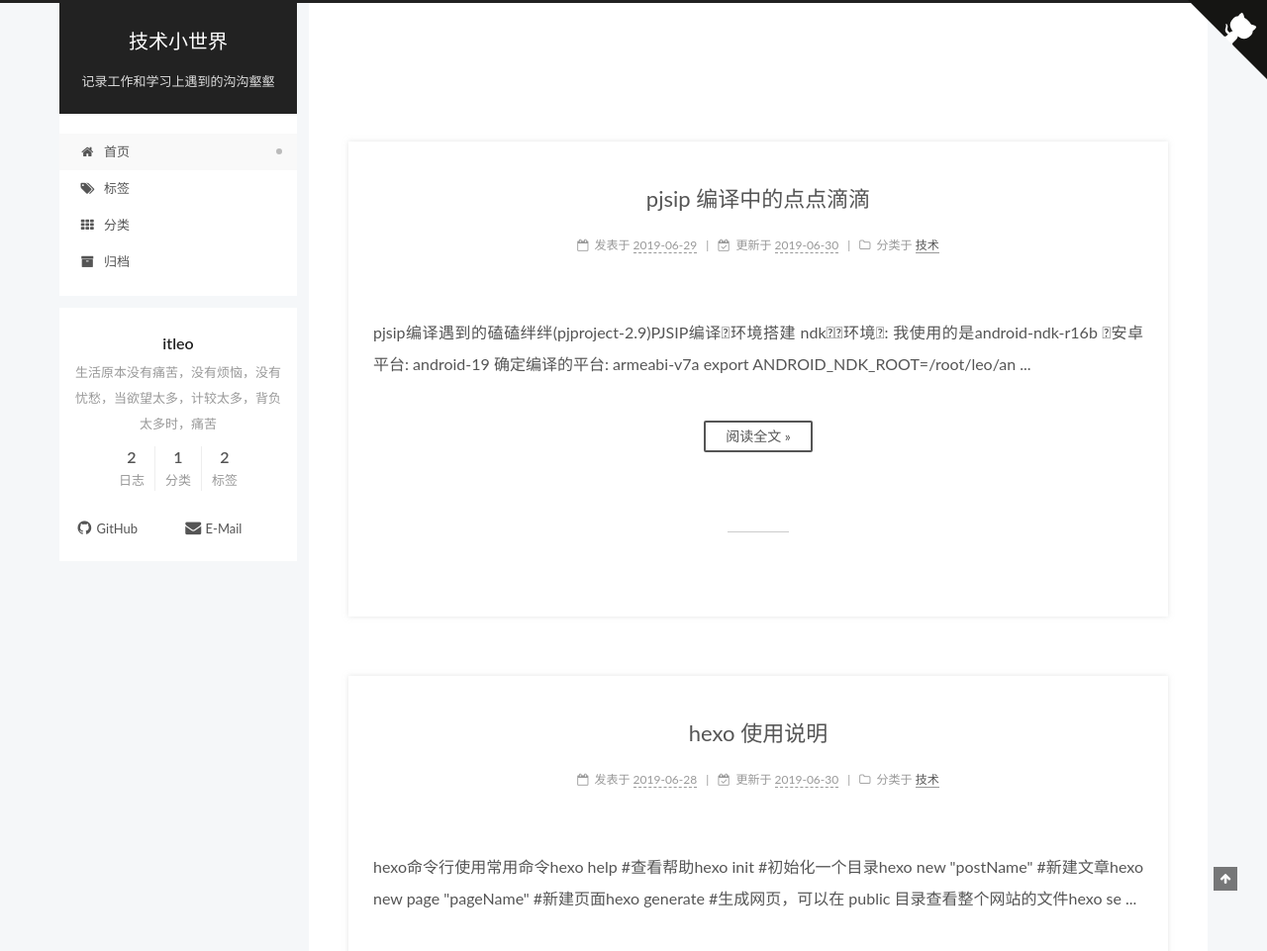
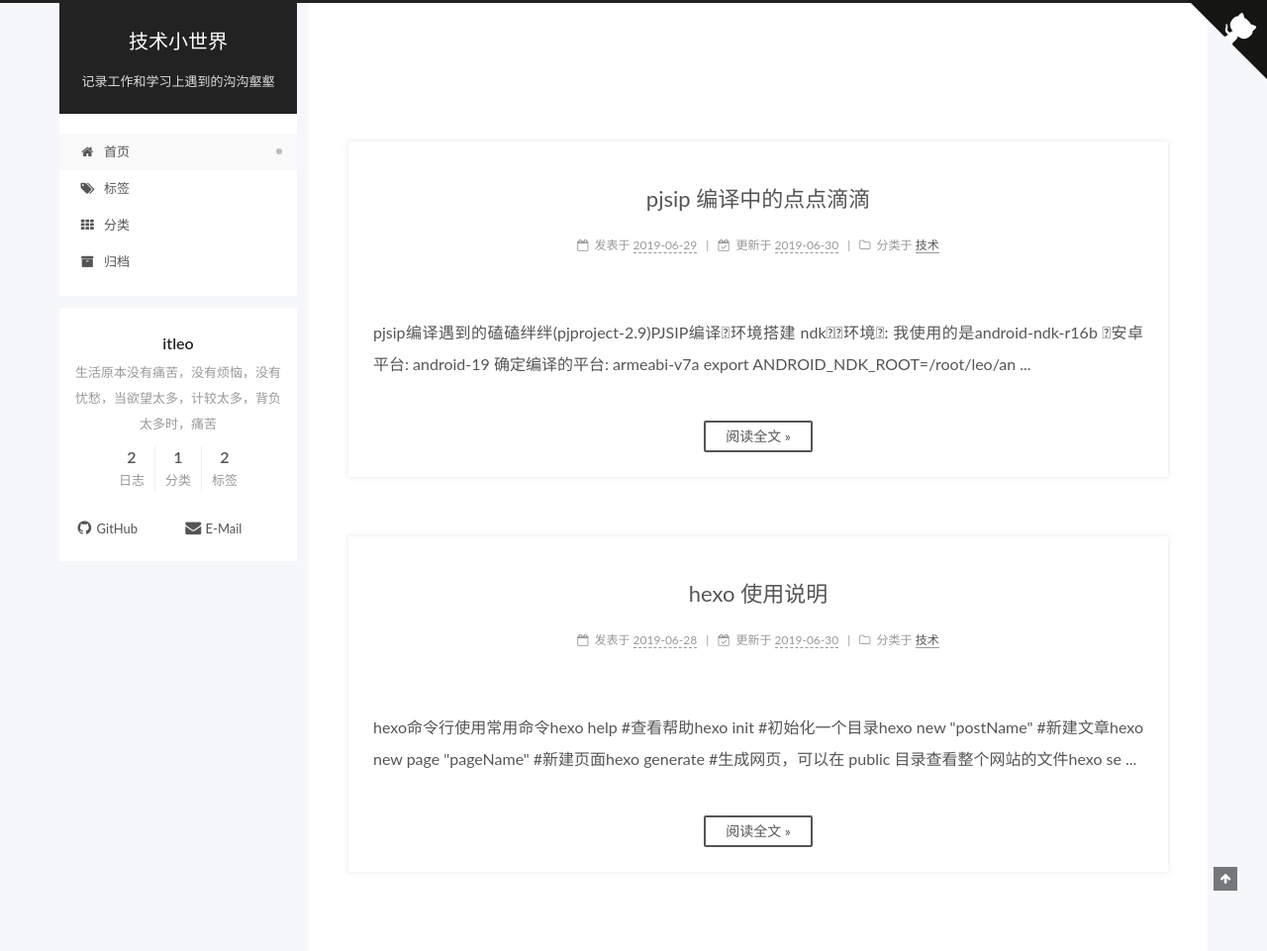
Before and after one commit to ithanqiang/ithanqiang.github.io, a plain HTML site: page index.html in a window 1280 px wide. Shown: the top 961 px of the page at 99% size. Drawn offline with Linux system fonts and the light colour scheme.

Commit message:
Site updated: 2019-07-01 14:15:52

```diff
--- a/css/main.css
+++ b/css/main.css
@@ -1589,9 +1589,9 @@ pre .javascript .function {
   margin-left: 5px;
 }
 .posts-expand .post-eof {
-  margin: 80px auto 60px;
-  width: 8%;
-  height: 1px;
+  display: block;
+  width: 0%;
+  height: 0px;
   background: #ccc;
   text-align: center;
 }
@@ -1807,7 +1807,7 @@ pre .javascript .function {
   width: 4px;
   height: 4px;
   border-radius: 50%;
-  background: #a662a4;
+  background: #af06ff;
 }
 .feed-link,
 .chat {
--- a/index.html
+++ b/index.html
@@ -1011,5 +1011,6 @@ export ANDROID_NDK_ROOT=/root/leo/an
 })();
 </script>
 </body>
-
 </html>
+<!-- 页面点击小红心 -->
+<script type="text/javascript" src="/js/src/clicklove.js"></script>
```
Also changed, not shown: 2019/06/28/hexo-使用说明/index.html (+2 -1 lines), 2019/06/29/pjsip-编译中的点点滴滴/index.html (+2 -1 lines), archives/2019/06/index.html (+2 -1 lines), archives/2019/index.html (+2 -1 lines), archives/index.html (+2 -1 lines), categories/index.html (+2 -1 lines), categories/技术/index.html (+2 -1 lines), js/clicklove.js (added, +1 -0 lines), tags/hexo/index.html (+2 -1 lines), tags/index.html (+2 -1 lines), tags/pjsip/index.html (+2 -1 lines).
